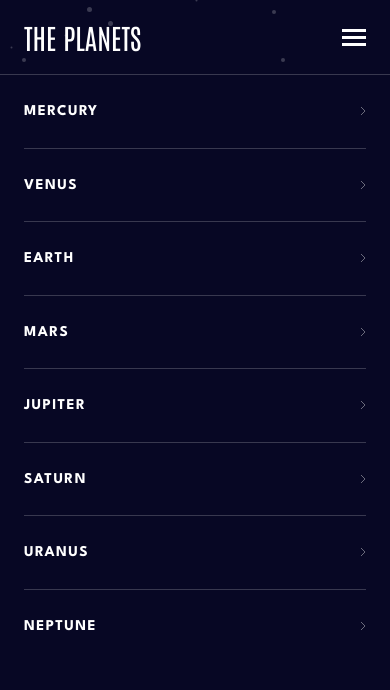
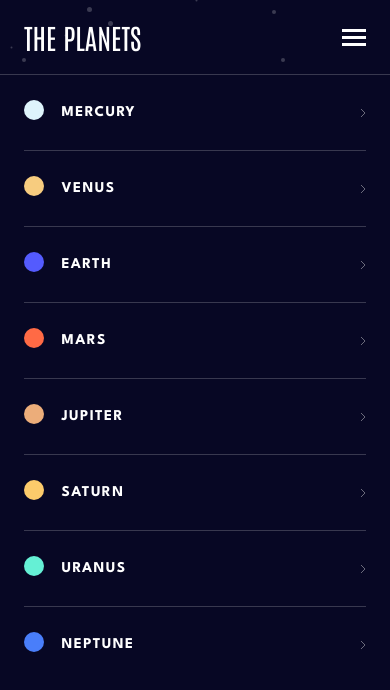
Before and after one commit to HamDean/planets-fact-app, a React (Vite) app: page / in a window 390 px wide. Both pictures are taken after a click on the picture 354 px from the left and 37 px from the top of the page. Shown: the top 690 px of the page. Built offline with nearby package versions, Linux system fonts and the light colour scheme.

Commit message:
Refactor - nav bar mobile

```diff
--- a/src/components/NavLinksMob.tsx
+++ b/src/components/NavLinksMob.tsx
@@ -2,8 +2,19 @@ import { planets } from "../data/constants";
 import { styles } from "../data/constants";
 
 const NavLinksMob = () => {
+  const colorCode: { [key: number]: string } = {
+    0: "#DEF4FC",
+    1: "#F7CC7F",
+    2: "#545BFE",
+    3: "#FF6A45",
+    4: "#ECAD7A",
+    5: "#FCCB6B",
+    6: "#65F0D5",
+    7: "#497EFA",
+  };
+
   return (
-    <ul className="flex flex-col h-[90vh] text-[15px] px-[24px] font-bold font-spartan bg-[#070724] uppercase tracking-[1.4px]">
+    <ul className="flex flex-col h-[90vh] md:hidden text-[15px] px-[24px] font-bold font-spartan bg-[#070724] uppercase tracking-[1.4px]">
       {planets.map((p, i) => (
         <li
           key={i}
@@ -11,7 +22,19 @@ const NavLinksMob = () => {
             i !== planets.length - 1 ? "border-b border-[#38384F]" : ""
           } py-10 ${styles.flexBetween}`}
         >
-          {p}
+          <span className={`${styles.flexBetween} gap-7`}>
+            <svg
+              xmlns="http://www.w3.org/2000/svg"
+              width="20"
+              height="20"
+              viewBox="0 0 20 20"
+              fill="none"
+              className="mb-2"
+            >
+              <circle cx="10" cy="10" r="10" fill={`${colorCode[i]}`} />
+            </svg>
+            {p}
+          </span>
           <img src="../src/assets/icon-chevron.svg" />
         </li>
       ))}
```
